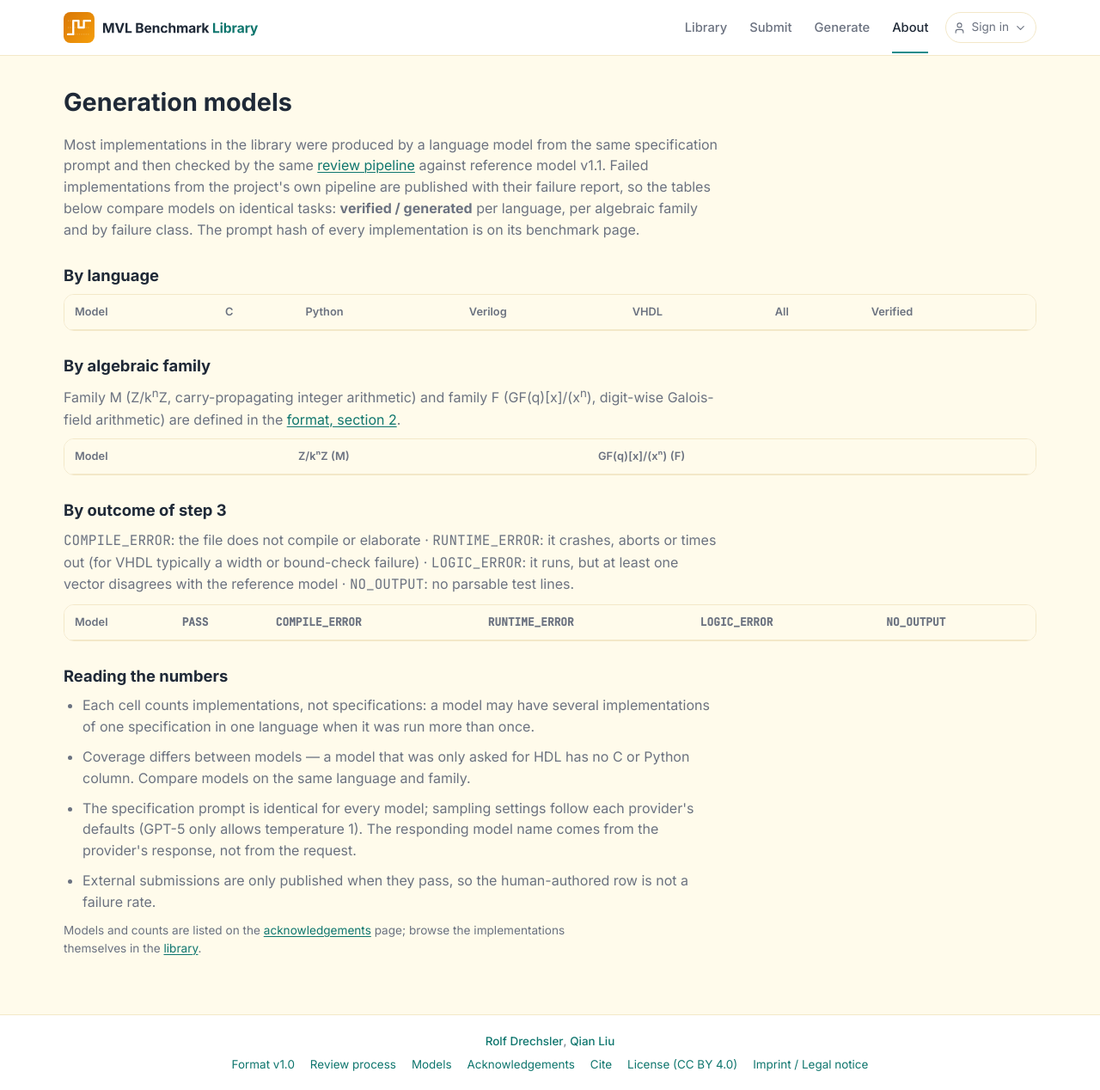
After one commit to QianLiu301/MVLBenchmarkGenerator, a Flask app: page /models in a window 1280 px wide. The commit adds this page. Shown: the whole page at 86% size. Run offline with Flask 3, Linux system fonts and the light colour scheme; lists and menus that the app fills with data are empty; some libraries are stand-ins or nearby versions.

Commit message:
Models page: pass rates per generation model by language, family and failure class
/models compares the models on identical tasks (verified / generated), now that the
HDL specs have implementations from several models. Linked from the footer, the home
about-line and the About page. GEMINI_NO_FALLBACK keeps a seeding batch on one model
instead of silently storing a flash-lite answer when the configured model is over quota.

```diff
--- a/src/llm_providers.py
+++ b/src/llm_providers.py
@@ -264,6 +264,10 @@ class GeminiProvider(LLMProvider):
         ]   # gemini-2.0-flash was retired (404 since 2026-09)
         # 去重并保持顺序
         models_to_try = list(dict.fromkeys(models_to_try))
+        if os.environ.get('GEMINI_NO_FALLBACK'):
+            # Seeding the library: one model per batch, so a quota error must fail the
+            # request rather than silently store a flash-lite answer under this batch.
+            models_to_try = models_to_try[:1]
 
         last_error = None
         for model_name in models_to_try:
--- a/web/blueprints/library.py
+++ b/web/blueprints/library.py
@@ -10,7 +10,7 @@ from sqlalchemy import select
 
 from library import service
 from library.db import session_scope
-from library.models import (LANGUAGES, MODULE_ICONS, MODULE_TYPES, News, SOURCES)
+from library.models import (GOLDEN_MODEL_VERSION, LANGUAGES, MODULE_ICONS, MODULE_TYPES, News, SOURCES)
 
 bp = Blueprint('library', __name__)
 
@@ -196,7 +196,6 @@ def citation_file():
 @bp.route('/format')
 def format():
     from library.submissions import MANIFEST_TEMPLATE
-    from library.models import GOLDEN_MODEL_VERSION
     import hashlib, json
     src = service.PROJECT_ROOT / 'src'
     sha = lambda name: hashlib.sha256((src / name).read_bytes()).hexdigest()
@@ -217,6 +216,13 @@ def acknowledgements():
                                contributors=service.contributors(s), **_LABELS)
 
 
+@bp.route('/models')
+def models():
+    with session_scope() as s:
+        return render_template('library/models.html', matrix=service.model_matrix(s),
+                               golden_version=GOLDEN_MODEL_VERSION, **_LABELS)
+
+
 @bp.route('/api/library/stats')
 def api_stats():
     with session_scope() as s:
--- a/web/static/css/library.css
+++ b/web/static/css/library.css
@@ -406,6 +406,14 @@ pre.bibtex { background: var(--bg); border: 1px solid var(--border); border-radi
 .outcome-ok { border-left-color: var(--ok-fg); }
 .outcome-warn { border-left-color: var(--warn-fg); }
 .outcome-err { border-left-color: var(--err-fg); }
+/* Models page */
+table.models { min-width: 640px; }
+table.models td.ok { color: var(--ok-fg); font-weight: 600; }
+.rate { display: flex; align-items: center; gap: 8px; min-width: 120px; }
+.rate-track { flex: 0 0 80px; height: 8px; border-radius: 999px; background: var(--border); overflow: hidden; }
+.rate-bar { display: block; height: 100%; border-radius: 999px; background: linear-gradient(90deg, var(--primary-from), var(--primary-to)); }
+.rate-num { font-variant-numeric: tabular-nums; font-size: .86rem; color: var(--text-muted); white-space: nowrap; }
+
 table.rules { min-width: 900px; font-size: .84rem; }
 table.rules td { vertical-align: top; }
 table.rules code { font-size: .8rem; }
--- a/web/templates/base.html
+++ b/web/templates/base.html
@@ -66,6 +66,7 @@
             <div class="footer-links">
                 <a href="{{ url_for('library.format') }}">Format v1.0</a>
                 <a href="{{ url_for('library.review') }}">Review process</a>
+                <a href="{{ url_for('library.models') }}">Models</a>
                 <a href="{{ url_for('library.acknowledgements') }}">Acknowledgements</a>
                 <a href="{{ url_for('library.cite') }}">Cite</a>
                 <a href="https://creativecommons.org/licenses/by/4.0/" target="_blank" rel="noopener">License (CC BY 4.0)</a>
--- a/web/templates/library/about.html
+++ b/web/templates/library/about.html
@@ -48,7 +48,8 @@
     <p>
         Naming, the manifest, the test-output convention and the verification record are specified in the
         <a href="{{ url_for('library.format') }}">benchmark format v1.0</a>. Contributors are listed on the
-        <a href="{{ url_for('library.acknowledgements') }}">Acknowledgements</a> page.
+        <a href="{{ url_for('library.acknowledgements') }}">Acknowledgements</a> page, and the pass rates of the
+        generation models by language and family on the <a href="{{ url_for('library.models') }}">Models</a> page.
     </p>
 
     <h2>License and citation</h2>
--- a/web/templates/library/home.html
+++ b/web/templates/library/home.html
@@ -17,7 +17,7 @@
 </section>
 
 <section class="about-line">
-    <p>The MVL Benchmark Library collects specifications and reference implementations of multi-valued logic designs — starting with arithmetic-logic units over Z/kⁿZ (radix-k integer arithmetic) and GF(q)[x]/(xⁿ) (Galois-field arithmetic) — in C, Python, Verilog and VHDL. Each implementation is checked against an independent golden model and published with its verification record. <a href="{{ url_for('library.about') }}">More about the library</a></p>
+    <p>The MVL Benchmark Library collects specifications and reference implementations of multi-valued logic designs — starting with arithmetic-logic units over Z/kⁿZ (radix-k integer arithmetic) and GF(q)[x]/(xⁿ) (Galois-field arithmetic) — in C, Python, Verilog and VHDL. Each implementation is checked against an independent golden model and published with its verification record. <a href="{{ url_for('library.models') }}">Compare generation models</a> · <a href="{{ url_for('library.about') }}">More about the library</a></p>
 </section>
 
 <section class="home-benchmarks">
--- /dev/null
+++ b/web/templates/library/models.html
@@ -0,0 +1,119 @@
+{% extends "base.html" %}
+{% set nav = 'about' %}
+{% block title %}Generation models — MVL Benchmark Library{% endblock %}
+{% block content %}
+<div class="prose wide">
+    <h1>Generation models</h1>
+    <p>
+        Most implementations in the library were produced by a language model from the same
+        specification prompt and then checked by the same
+        <a href="{{ url_for('library.review') }}">review pipeline</a> against reference model
+        v{{ golden_version }}. Failed implementations from the project's own pipeline are published
+        with their failure report, so the tables below compare models on identical tasks:
+        <strong>verified / generated</strong> per language, per algebraic family and by failure class.
+        The prompt hash of every implementation is on its benchmark page.
+    </p>
+
+    {% set langs = matrix.languages %}
+    <h2>By language</h2>
+    <div class="table-wrap">
+    <table class="bench models">
+        <thead>
+            <tr>
+                <th>Model</th>
+                {% for code, name in langs.items() %}<th class="num">{{ name }}</th>{% endfor %}
+                <th class="num">All</th>
+                <th>Verified</th>
+            </tr>
+        </thead>
+        <tbody>
+            {% for m in matrix.models %}
+            <tr>
+                <td>
+                    {% if m.llm %}<code>{{ m.label }}</code>{% if m.provider %} <span class="muted small">via {{ m.provider }}</span>{% endif %}
+                    {% else %}{{ m.label }}{% endif %}
+                </td>
+                {% for code in langs %}
+                    {% set v, n = m.by_language[code] %}
+                    <td class="num">{% if n %}{{ v }}/{{ n }}{% else %}<span class="muted">—</span>{% endif %}</td>
+                {% endfor %}
+                <td class="num"><strong>{{ m.verified }}/{{ m.total }}</strong></td>
+                <td>
+                    <div class="rate" role="img" aria-label="{{ m.pct }} percent verified">
+                        <span class="rate-track"><span class="rate-bar" style="width: {{ m.pct }}%"></span></span>
+                        <span class="rate-num">{{ m.pct }} %</span>
+                    </div>
+                </td>
+            </tr>
+            {% endfor %}
+        </tbody>
+    </table>
+    </div>
+
+    <h2>By algebraic family</h2>
+    <p>
+        Family M (Z/k<sup>n</sup>Z, carry-propagating integer arithmetic) and family F
+        (GF(q)[x]/(x<sup>n</sup>), digit-wise Galois-field arithmetic) are defined in the
+        <a href="{{ url_for('library.format') }}#semantics">format, section 2</a>.
+    </p>
+    <div class="table-wrap">
+    <table class="bench models">
+        <thead>
+            <tr>
+                <th>Model</th>
+                {% for fam, label in matrix.families.items() %}<th class="num">{{ label.split(' — ')[0] }} <span class="muted">({{ 'M' if fam == 'modular' else 'F' }})</span></th>{% endfor %}
+            </tr>
+        </thead>
+        <tbody>
+            {% for m in matrix.models %}
+            <tr>
+                <td>{% if m.llm %}<code>{{ m.label }}</code>{% else %}{{ m.label }}{% endif %}</td>
+                {% for fam in matrix.families %}
+                    {% set v, n = m.by_family[fam] %}
+                    <td class="num">{% if n %}{{ v }}/{{ n }} <span class="muted small">({{ (100 * v / n) | round | int }} %)</span>{% else %}<span class="muted">—</span>{% endif %}</td>
+                {% endfor %}
+            </tr>
+            {% endfor %}
+        </tbody>
+    </table>
+    </div>
+
+    <h2>By outcome of step 3</h2>
+    <p>
+        <code>COMPILE_ERROR</code>: the file does not compile or elaborate ·
+        <code>RUNTIME_ERROR</code>: it crashes, aborts or times out (for VHDL typically a width or
+        bound-check failure) · <code>LOGIC_ERROR</code>: it runs, but at least one vector disagrees
+        with the reference model · <code>NO_OUTPUT</code>: no parsable test lines.
+    </p>
+    <div class="table-wrap">
+    <table class="bench models">
+        <thead>
+            <tr>
+                <th>Model</th>
+                {% for st in matrix.statuses %}<th class="num"><code>{{ st }}</code></th>{% endfor %}
+            </tr>
+        </thead>
+        <tbody>
+            {% for m in matrix.models %}
+            <tr>
+                <td>{% if m.llm %}<code>{{ m.label }}</code>{% else %}{{ m.label }}{% endif %}</td>
+                {% for st in matrix.statuses %}
+                    {% set n = m.by_status[st] %}
+                    <td class="num {{ 'ok' if st == 'PASS' and n else '' }}">{% if n %}{{ n }}{% else %}<span class="muted">—</span>{% endif %}</td>
+                {% endfor %}
+            </tr>
+            {% endfor %}
+        </tbody>
+    </table>
+    </div>
+
+    <h2>Reading the numbers</h2>
+    <ul>
+        <li>Each cell counts implementations, not specifications: a model may have several implementations of one specification in one language when it was run more than once.</li>
+        <li>Coverage differs between models — a model that was only asked for HDL has no C or Python column. Compare models on the same language and family.</li>
+        <li>The specification prompt is identical for every model; sampling settings follow each provider's defaults (GPT-5 only allows temperature 1). The responding model name comes from the provider's response, not from the request.</li>
+        <li>External submissions are only published when they pass, so the human-authored row is not a failure rate.</li>
+    </ul>
+    <p class="small muted">Models and counts are listed on the <a href="{{ url_for('library.acknowledgements') }}">acknowledgements</a> page; browse the implementations themselves in the <a href="{{ url_for('library.browse') }}">library</a>.</p>
+</div>
+{% endblock %}
```
Also changed, not shown: src/library/service.py (+47 -0 lines), 2 other files.
